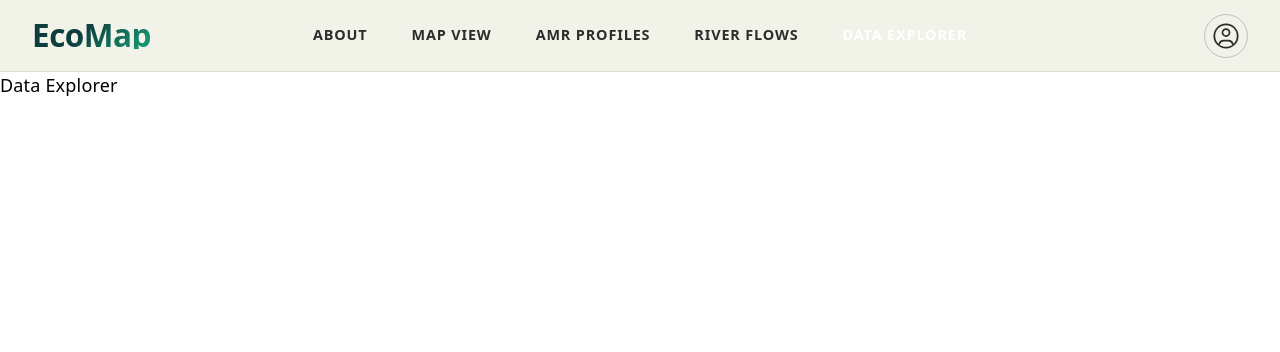
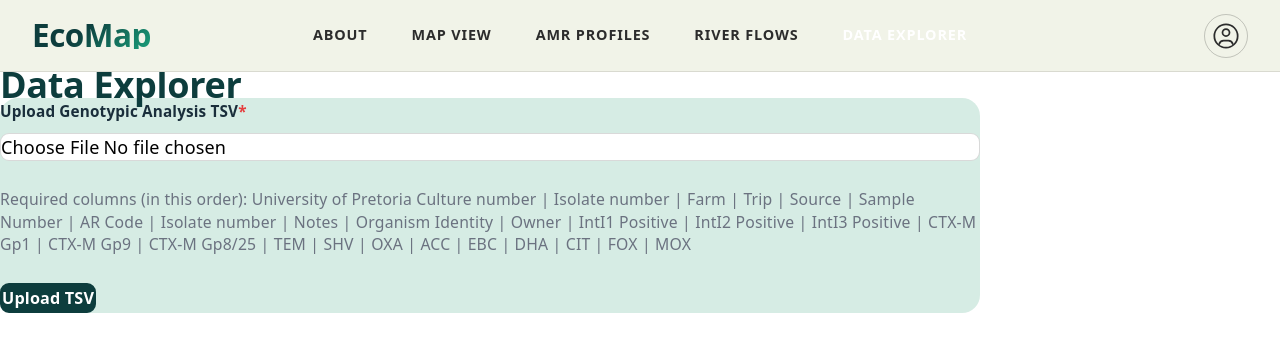
Before and after one commit to NicohaasHerhaasus/IMY-772, a React (Vite) app in the folder frontend/: page /data-explorer in a window 1280 px wide. Shown: the top 352 px of the page. Built offline with nearby package versions, Linux system fonts and the light colour scheme.

Commit message:
initial ui

```diff
--- a/frontend/src/pages/DataExplorer.tsx
+++ b/frontend/src/pages/DataExplorer.tsx
@@ -1,3 +1,203 @@
+import { useMemo, useState, type ChangeEvent } from "react";
+import { Button, Card, FormField } from "../components/ui";
+
+const TSV_HEADERS = [
+  "University of Pretoria Culture number",
+  "Isolate number",
+  "Farm",
+  "Trip",
+  "Source",
+  "Sample Number",
+  "AR Code",
+  "Isolate number",
+  "Notes",
+  "Organism Identity",
+  "Owner",
+  "IntI1 Positive",
+  "IntI2 Positive",
+  "IntI3 Positive",
+  "CTX-M Gp1",
+  "CTX-M Gp9",
+  "CTX-M Gp8/25",
+  "TEM",
+  "SHV",
+  "OXA",
+  "ACC",
+  "EBC",
+  "DHA",
+  "CIT",
+  "FOX",
+  "MOX",
+] as const;
+
+type UploadRow = {
+  upCultureNumber: string;
+  isolateNumber: string;
+  farm: string;
+  trip: string;
+  source: string;
+  sampleNumber: string;
+  arCode: string;
+  isolateNumberSecondary: string;
+  notes: string;
+  organismIdentity: string;
+  owner: string;
+  intI1Positive: string;
+  intI2Positive: string;
+  intI3Positive: string;
+  ctxMGp1: string;
+  ctxMGp9: string;
+  ctxMGp825: string;
+  tem: string;
+  shv: string;
+  oxa: string;
+  acc: string;
+  ebc: string;
+  dha: string;
+  cit: string;
+  fox: string;
+  mox: string;
+};
+
+const API_BASE_URL = "http://localhost:3000";
+
+function parseTsv(content: string): UploadRow[] {
+  const lines = content
+    .replace(/\r\n/g, "\n")
+    .split("\n")
+    .map((line) => line.trimEnd())
+    .filter((line) => line.length > 0);
+
+  if (lines.length === 0) {
+    throw new Error("The TSV file is empty.");
+  }
+
+  const [headerLine, ...dataLines] = lines;
+  const actualHeaders = headerLine.split("\t").map((h) => h.trim());
+  const requiredHeaderStart = TSV_HEADERS.slice(0, 7);
+
+  for (let i = 0; i < requiredHeaderStart.length; i += 1) {
+    if (actualHeaders[i] !== requiredHeaderStart[i]) {
+      throw new Error("Invalid TSV header format. Please use the required template.");
+    }
+  }
+
+  return dataLines.map((line) => {
+    const cells = line.split("\t");
+    const getCell = (index: number): string => (cells[index] ?? "").trim();
+
+    return {
+      upCultureNumber: getCell(0),
+      isolateNumber: getCell(1),
+      farm: getCell(2),
+      trip: getCell(3),
+      source: getCell(4),
+      sampleNumber: getCell(5),
+      arCode: getCell(6),
+      isolateNumberSecondary: getCell(7),
+      notes: getCell(8),
+      organismIdentity: getCell(9),
+      owner: getCell(10),
+      intI1Positive: getCell(11),
+      intI2Positive: getCell(12),
+      intI3Positive: getCell(13),
+      ctxMGp1: getCell(14),
+      ctxMGp9: getCell(15),
+      ctxMGp825: getCell(16),
+      tem: getCell(17),
+      shv: getCell(18),
+      oxa: getCell(19),
+      acc: getCell(20),
+      ebc: getCell(21),
+      dha: getCell(22),
+      cit: getCell(23),
+      fox: getCell(24),
+      mox: getCell(25),
+    };
+  });
+}
+
 export default function DataExplorer() {
-  return <div>Data Explorer</div>;
+  const [file, setFile] = useState<File | null>(null);
+  const [isUploading, setIsUploading] = useState(false);
+  const [message, setMessage] = useState("");
+  const [error, setError] = useState("");
+
+  const acceptedColumnsText = useMemo(() => TSV_HEADERS.join(" | "), []);
+
+  const onFileChange = (event: ChangeEvent<HTMLInputElement>) => {
+    const selectedFile = event.target.files?.[0] ?? null;
+    setFile(selectedFile);
+    setMessage("");
+    setError("");
+  };
+
+  const uploadFile = async () => {
+    if (!file) {
+      setError("Please choose a TSV file.");
+      return;
+    }
+
+    try {
+      setIsUploading(true);
+      setError("");
+      setMessage("");
+
+      const fileContent = await file.text();
+      const rows = parseTsv(fileContent);
+
+      if (rows.length === 0) {
+        setError("The file only has headers and no data rows.");
+        return;
+      }
+
+      const response = await fetch(`${API_BASE_URL}/api/genotypic-analysis/upload-tsv`, {
+        method: "POST",
+        headers: { "Content-Type": "application/json" },
+        body: JSON.stringify({ rows }),
+      });
+
+      const result = await response.json();
+      if (!response.ok) {
+        throw new Error(result?.message || "Upload failed.");
+      }
+
+      setMessage(`Upload successful. Inserted ${result?.data?.insertedCount ?? rows.length} rows.`);
+    } catch (uploadError) {
+      setError(uploadError instanceof Error ? uploadError.message : "Upload failed.");
+    } finally {
+      setIsUploading(false);
+    }
+  };
+
+  return (
+    <div className="px-6 py-8">
+      <h1 className="text-[2rem] font-bold text-primary mb-6 tracking-[-0.3px]">Data Explorer</h1>
+
+      <Card className="max-w-[980px]">
+        <FormField label="Upload Genotypic Analysis TSV" required>
+          <input
+            type="file"
+            accept=".tsv,.txt"
+            onChange={onFileChange}
+            className="border border-black/15 rounded-lg bg-white px-3 py-2"
+          />
+        </FormField>
+
+        <p className="text-sm text-text-muted">
+          Required columns (in this order): {acceptedColumnsText}
+        </p>
+
+        {file && <p className="text-sm text-text-dark">Selected file: {file.name}</p>}
+        {message && <p className="text-sm text-primary font-semibold">{message}</p>}
+        {error && <p className="text-sm text-danger font-semibold">{error}</p>}
+
+        <div>
+          <Button onClick={uploadFile} disabled={isUploading}>
+            {isUploading ? "Uploading..." : "Upload TSV"}
+          </Button>
+        </div>
+      </Card>
+    </div>
+  );
 }
```
